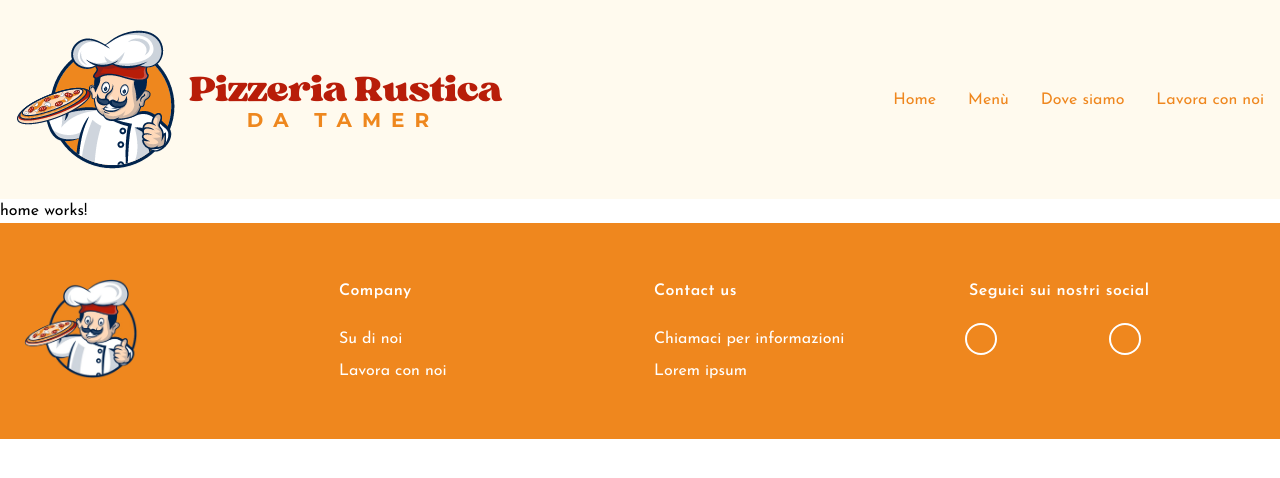
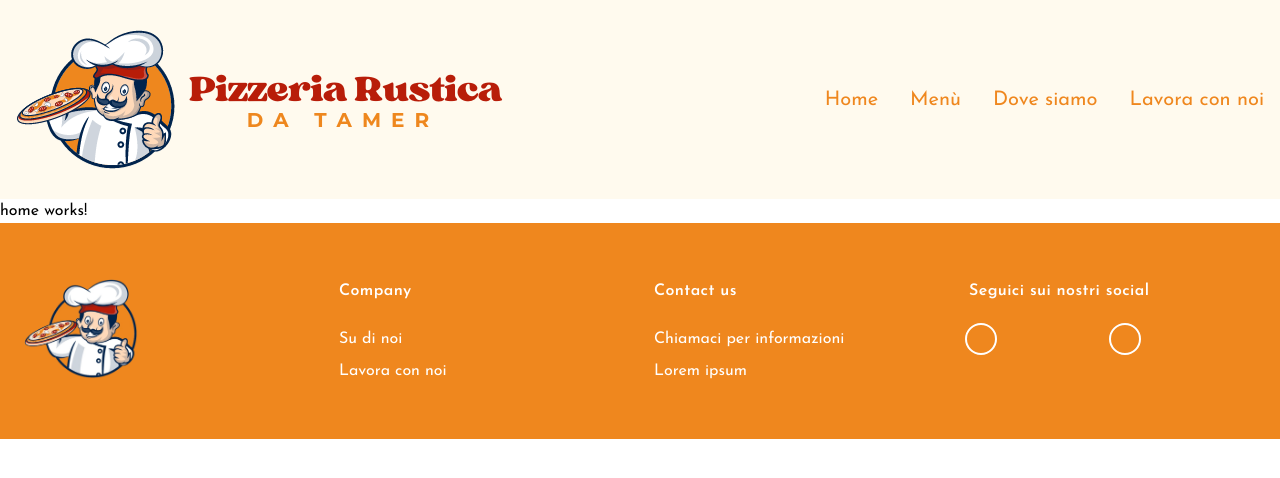
Before and after one commit to bronzo97/pizzeria-rustica, an Angular app: page / in a window 1280 px wide. Shown: the top 478 px of the page. Built offline with nearby package versions, Linux system fonts and the light colour scheme; a web font is replaced by a local one.

Commit message:
bigger font list items

```diff
--- a/src/app/navbar/navbar.component.html
+++ b/src/app/navbar/navbar.component.html
@@ -21,12 +21,12 @@
             </svg>
         </button>
         <div class="w-full md:block md:w-auto" [class.hidden]="hidden" id="navbar-default">
-        <ul class="font-medium flex flex-col p-4 md:p-0 mt-4 border border-gray-100 rounded-lg bg-gray-50 md:flex-row md:space-x-8 rtl:space-x-reverse md:mt-0 md:border-0 md:bg-white dark:bg-gray-800 md:dark:bg-gray-900 dark:border-gray-700">
+        <ul class="font-medium lg:text-xl flex flex-col p-4 md:p-0 mt-4 border border-gray-100 rounded-lg bg-gray-50 md:flex-row md:space-x-8 rtl:space-x-reverse md:mt-0 md:border-0 md:bg-white dark:bg-gray-800 md:dark:bg-gray-900 dark:border-gray-700">
             <li>
                 <a class="block py-2 px-3 text-gray-900 rounded hover:bg-gray-100 md:hover:bg-transparent md:border-0 md:hover:text-blue-700 md:p-0 dark:text-white md:dark:hover:text-blue-500 dark:hover:bg-gray-700 dark:hover:text-white md:dark:hover:bg-transparent" routerLink="/" (click)="closeHamburger()">Home</a>
             </li>
             <li>
-            <a class="block py-2 px-3 text-gray-900 rounded hover:bg-gray-100 md:hover:bg-transparent md:border-0 md:hover:text-blue-700 md:p-0 dark:text-white md:dark:hover:text-blue-500 dark:hover:bg-gray-700 dark:hover:text-white md:dark:hover:bg-transparent" routerLink="./assets/menu.pdf" (click)="closeHamburger()">Menù</a>
+            <a class="block py-2 px-3 text-gray-900 rounded hover:bg-gray-100 md:hover:bg-transparent md:border-0 md:hover:text-blue-700 md:p-0 dark:text-white md:dark:hover:text-blue-500 dark:hover:bg-gray-700 dark:hover:text-white md:dark:hover:bg-transparent" target="_blank" href="../../assets/menu.pdf" (click)="closeHamburger()">Menù</a>
             </li>
             <li>
             <a class="block py-2 px-3 text-gray-900 rounded hover:bg-gray-100 md:hover:bg-transparent md:border-0 md:hover:text-blue-700 md:p-0 dark:text-white md:dark:hover:text-blue-500 dark:hover:bg-gray-700 dark:hover:text-white md:dark:hover:bg-transparent" routerLink="/contacts" (click)="closeHamburger()">Dove siamo</a>
```
